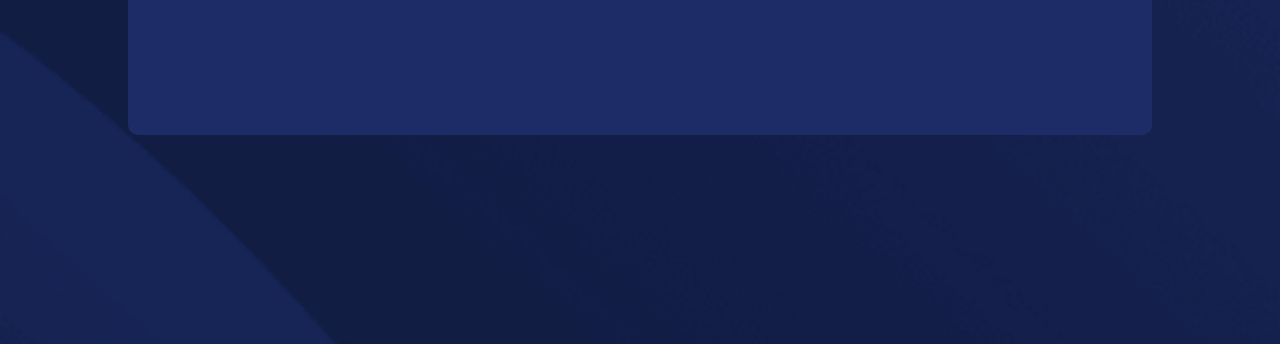
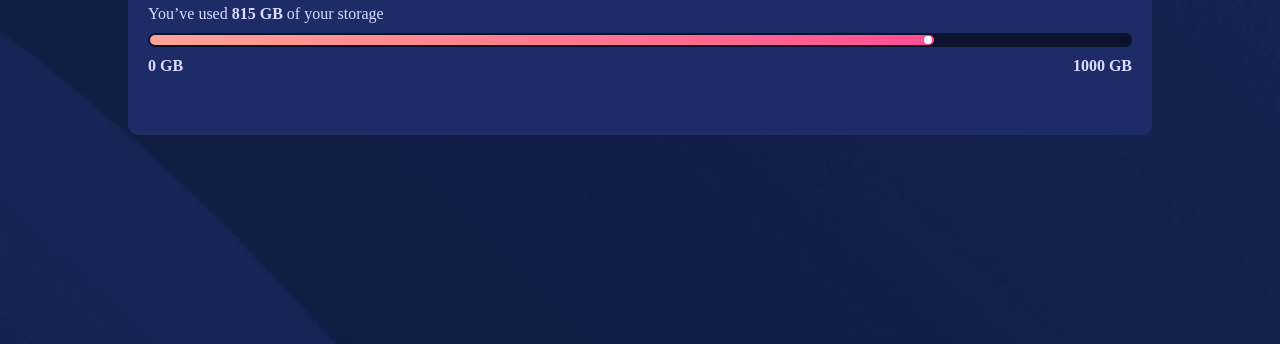
Before and after one commit to FranciscoFrontEndDeveloper/fylo-data-storage-component-master, a plain HTML site: page index.html in a window 1280 px wide. Shown: the part 412-756 px from the top of the page. Drawn offline with Linux system fonts and the light colour scheme.

Commit message:
grid subcontainer 2 complete

```diff
--- a/index.html
+++ b/index.html
@@ -32,7 +32,15 @@
       </div>
       <div class="subContainer2">
         <div class="subContainer2__controls">
-
+          <p>You’ve used <strong>815 GB</strong> of your storage</p>
+          <div class="subContainer2__controls--progressBar">
+            <div>
+              <div></div>
+            </div>
+          </div>
+          <div class="subContainer2__controls--infoDownload">
+            <strong>0 GB</strong><strong>1000 GB</strong>
+          </div>
         </div>
       </div>
     </div>
--- a/styles.sass
+++ b/styles.sass
@@ -46,7 +46,7 @@ $FamilyRaleway:'Raleway', sans-serif
  align-self: start
  border-radius: 10px
 
-.subContainer1__controls, .subContainer2__controls
+.subContainer1__controls
  width: 90%
  height: 100%
  display: grid
@@ -57,7 +57,7 @@ $FamilyRaleway:'Raleway', sans-serif
   width: 60%
   grid-area: logo
  input
-  background: #000
+  background: $VeryDarkBlue
   padding: 10px
   border-radius: 8px
   width: 40px
@@ -68,6 +68,36 @@ $FamilyRaleway:'Raleway', sans-serif
   grid-area: folder
  input:nth-child(3)
   grid-area: upload
+
+.subContainer2__controls
+  display: grid
+  grid-template-rows: repeat(3,auto )
+  row-gap: 10px
+  p
+    color: $PaleBlue
+.subContainer2__controls--progressBar
+  background: $VeryDarkBlue
+  border-radius: 40px
+  padding: 2px 2px
+  div
+    width: 80%
+    height: 10px
+    background-image: linear-gradient(to right, #ffa399, #ff9092, #ff7b90, #ff6591, #ff4d97)
+    border-radius: 40px
+    display: grid
+    justify-items: end
+    align-items: center
+    div
+      width: 8px
+      height: 8px
+      border-radius: 50%
+      background: white
+      margin-right: 2px
+.subContainer2__controls--infoDownload
+  display: flex
+  justify-content: space-between
+  strong
+    color: $PaleBlue
 
 
 
```
Also changed, not shown: styles.css, 1 other file.
